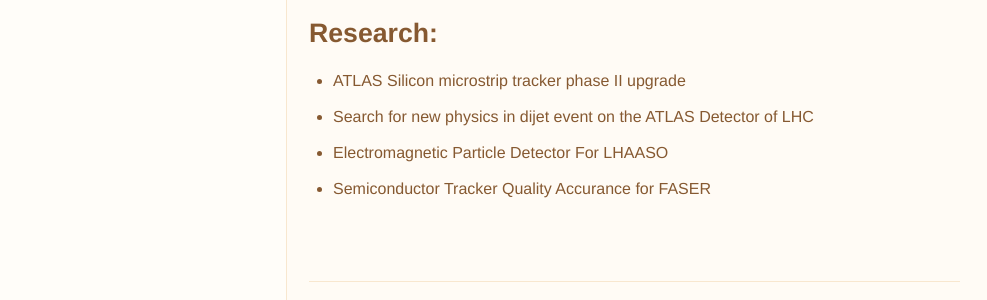
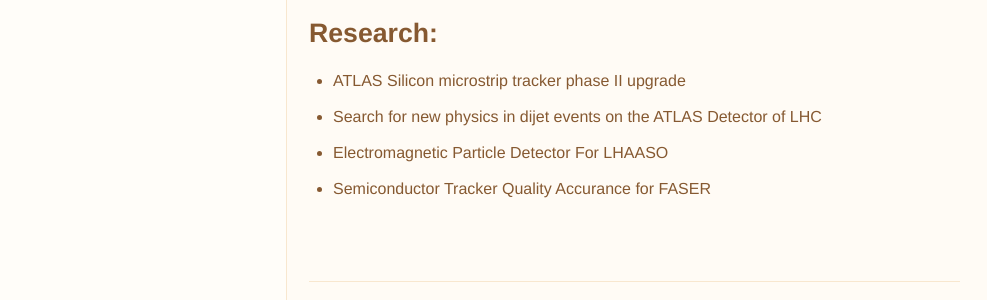
Before and after one commit to dt-np/xteam, a Jekyll site: the page built from _members/Dengfeng_Zhang.md, in a window 1280 px wide. Shown: the part 947-1247 px from the top of the page, without its empty margins (144-1131 px from the left). Built offline with Jekyll 4.4.1, drawn with Linux system fonts in a browser that asks for light colours.

Commit message:
Update Dengfeng_Zhang.md

```diff
--- a/_members/Dengfeng_Zhang.md
+++ b/_members/Dengfeng_Zhang.md
@@ -30,6 +30,6 @@
 Research:
 ---
 * ATLAS Silicon microstrip tracker phase II upgrade
-* Search for new physics in dijet event on the ATLAS Detector of LHC
+* Search for new physics in dijet events on the ATLAS Detector of LHC
 * Electromagnetic Particle Detector For LHAASO
 * Semiconductor Tracker Quality Accurance for FASER
```
